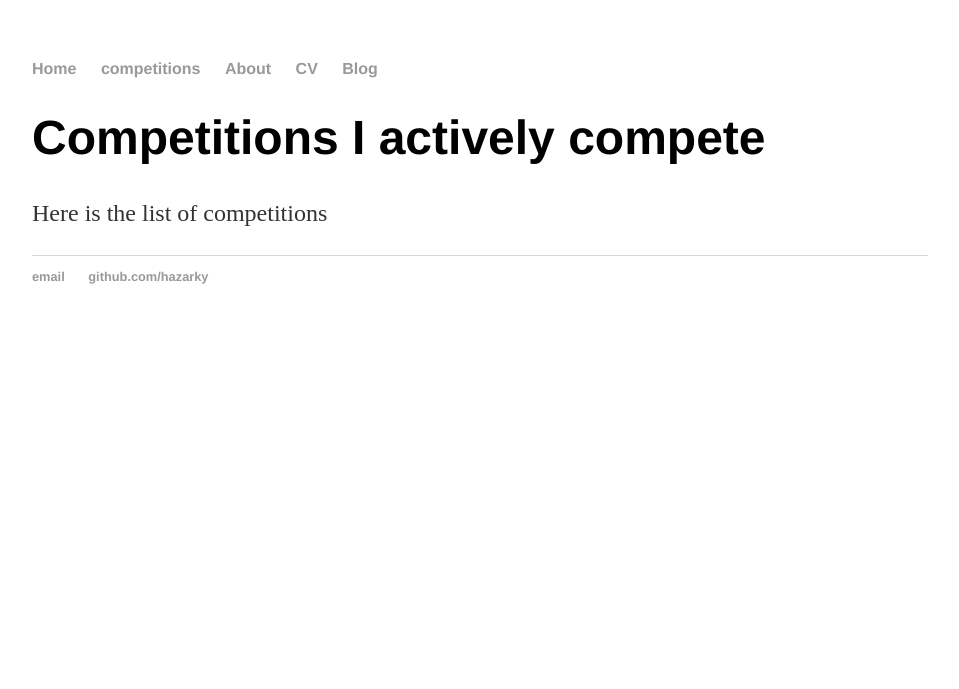
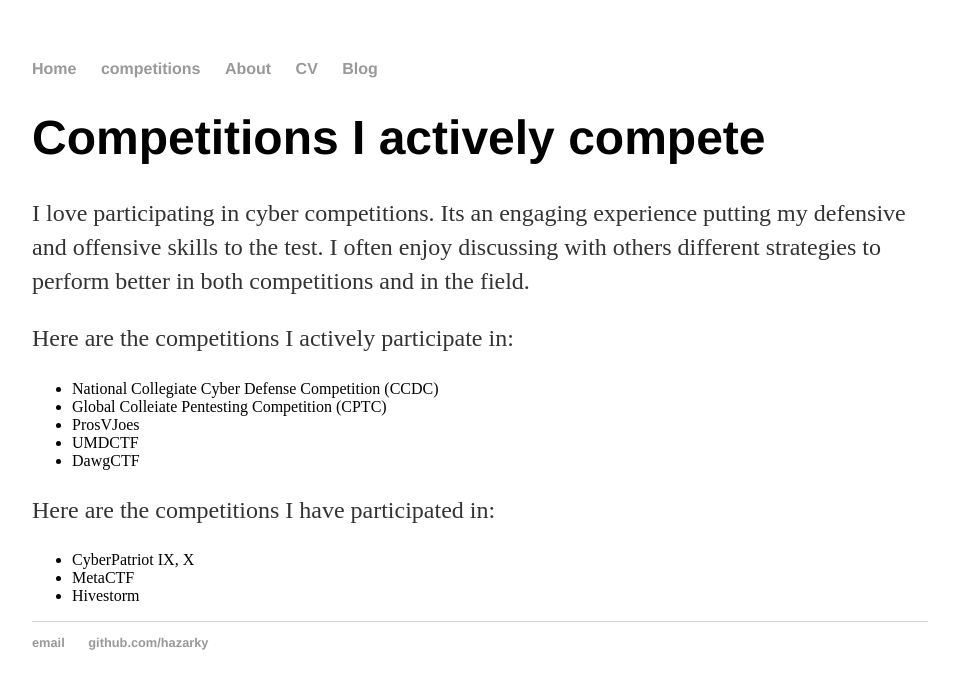
Before and after one commit to hazarky/hazarky.github.io, a Jekyll site: the page built from competitions/index.html, in a window 1280 px wide. Shown: the top 689 px of the page, without its empty margins (160-1119 px from the left). Built offline with Jekyll 4.4.1, drawn with Linux system fonts in a browser that asks for light colours.

Commit message:
Update index.html

```diff
--- a/competitions/index.html
+++ b/competitions/index.html
@@ -3,5 +3,20 @@ layout: competitions
 title: Competitions I actively compete
 ---
 <div class="description">
-  <p> Here is the list of competitions </p>
+  <p> I love participating in cyber competitions. Its an engaging experience putting my defensive and offensive skills to the test. I often enjoy discussing with others different strategies to
+  perform better in both competitions and in the field.</p>
+  <p>Here are the competitions I actively participate in:</p>
+  <ul>
+    <li>National Collegiate Cyber Defense Competition (CCDC)</li>
+    <li>Global Colleiate Pentesting Competition (CPTC)</li>
+    <li>ProsVJoes</li>
+    <li>UMDCTF</li>
+    <li>DawgCTF</li>
+  </ul>
+  <p>Here are the competitions I have participated in:</p>
+   <ul>
+    <li>CyberPatriot IX, X</li>
+     <li>MetaCTF</li>
+     <li>Hivestorm</li>
+  </ul>
 </div><!--description-->
```
